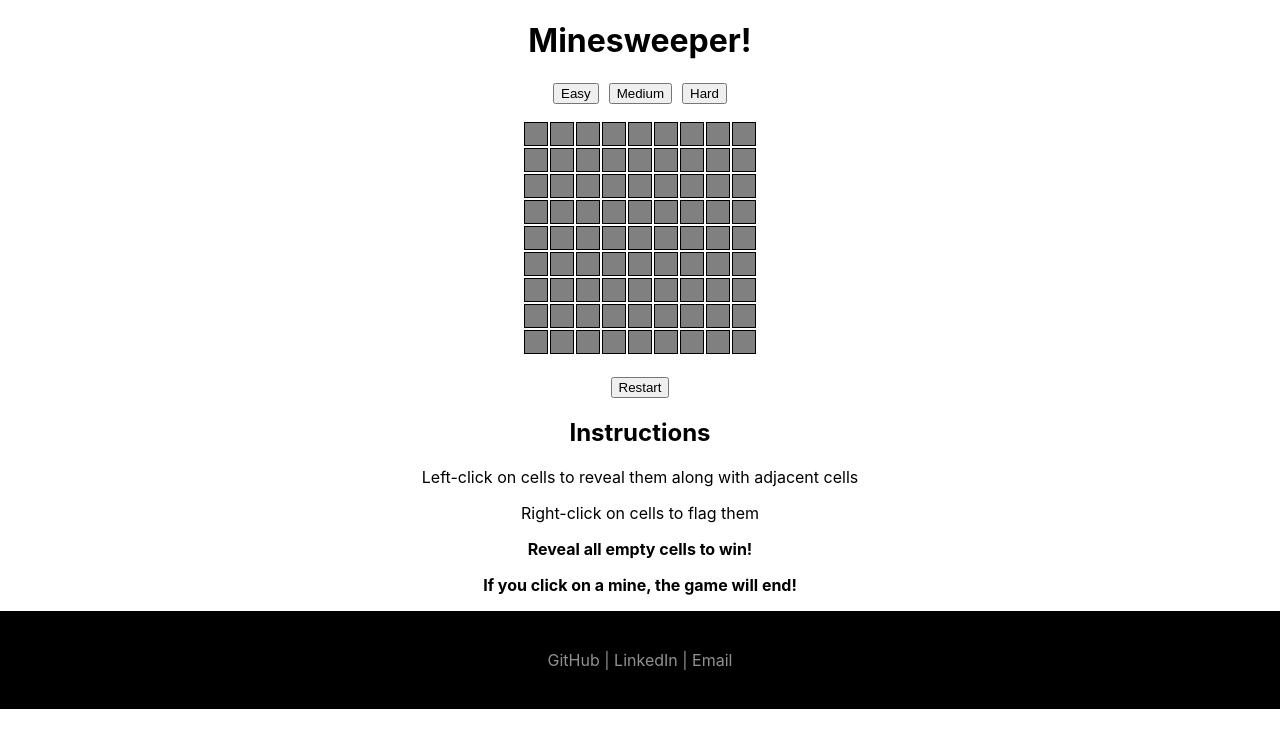
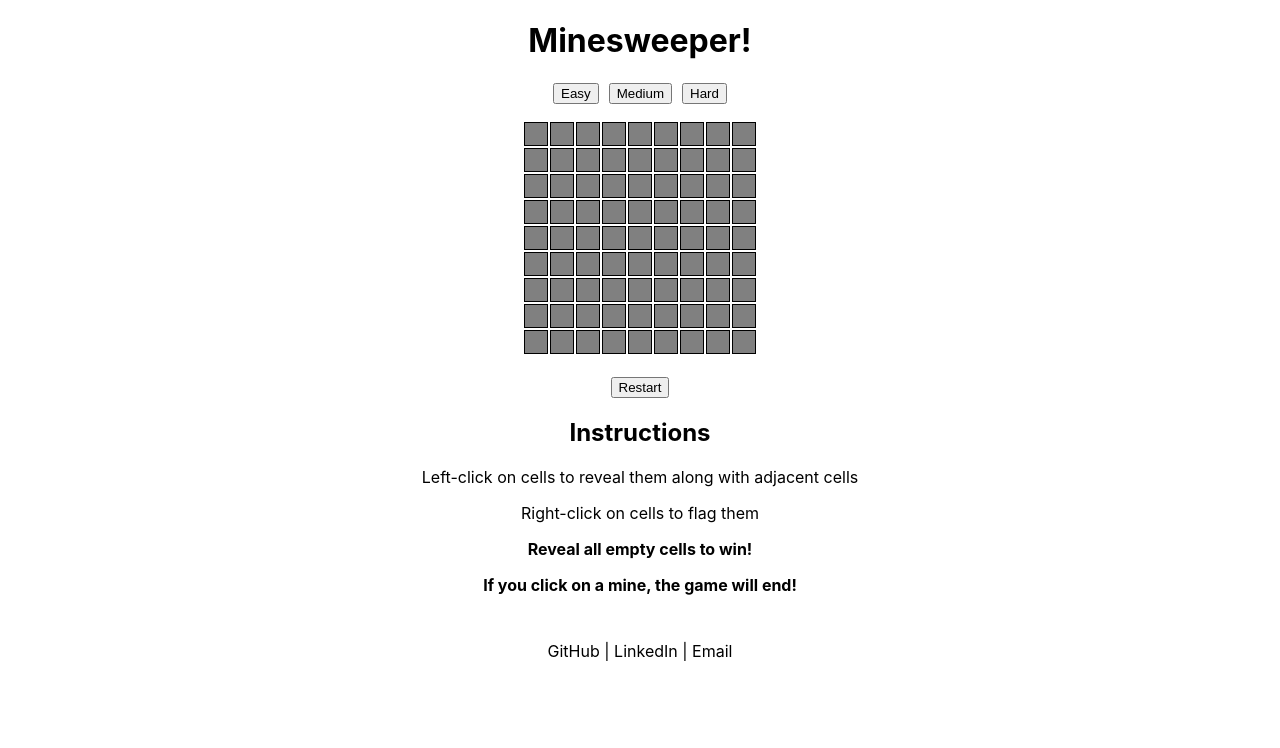
Before and after one commit to grantyli94/Minesweeper, a React (Create React App) app: page / in a window 1280 px wide. Shown: the top 748 px of the page. Built offline with nearby package versions, Linux system fonts and the light colour scheme.

Commit message:
edited Footer css

```diff
--- a/src/App.css
+++ b/src/App.css
@@ -79,9 +79,8 @@
 
 .Footer {
   position: relative;
-  height: 6rem;
-  border: 1px solid black;
-  background-color: black;
+  height: 5rem;
+
 }
 
 .Footer-Text {
@@ -89,14 +88,16 @@
   top: 50%;
   left: 50%;
   transform: translate(-50%, -50%);
-  color: #909090;
+  color: black;
 }
 
 .Footer-Text a {
   text-decoration: none;
-  color: #909090;
+  color: black;
+
 }
 
 .Footer-Text a:visited {
-  color: #909090;
+  color: black;
+
 }
--- a/src/App.tsx
+++ b/src/App.tsx
@@ -74,10 +74,12 @@ function App() {
         restartCount={restartCount}
       />}
       <h2>Instructions</h2>
-      <p>Left-click on cells to reveal them along with adjacent cells</p>
-      <p>Right-click on cells to flag them</p>
-      <strong><p>Reveal all empty cells to win!</p></strong>
-      <strong><p>If you click on a mine, the game will end!</p></strong>
+      <section className="instructions">
+        <p>Left-click on cells to reveal them along with adjacent cells</p>
+        <p>Right-click on cells to flag them</p>
+        <strong><p>Reveal all empty cells to win!</p></strong>
+        <strong><p>If you click on a mine, the game will end!</p></strong>
+      </section>
       <Footer />
     </div>
   );
--- a/src/Footer.tsx
+++ b/src/Footer.tsx
@@ -5,14 +5,14 @@ const EMAIL = "mailto:grantyli94@gmail.com"
 function Footer() {
 
   return (
-    <div className="Footer">
+    <footer className="Footer">
       <div className="Footer-Text">
         <span>
           <a href={GITHUB}>GitHub</a> |
           <a href={LINKEDIN}> LinkedIn</a> |
           <a href={EMAIL}> Email</a></span>
       </div>
-    </div>
+    </footer>
   );
 }
 
```
